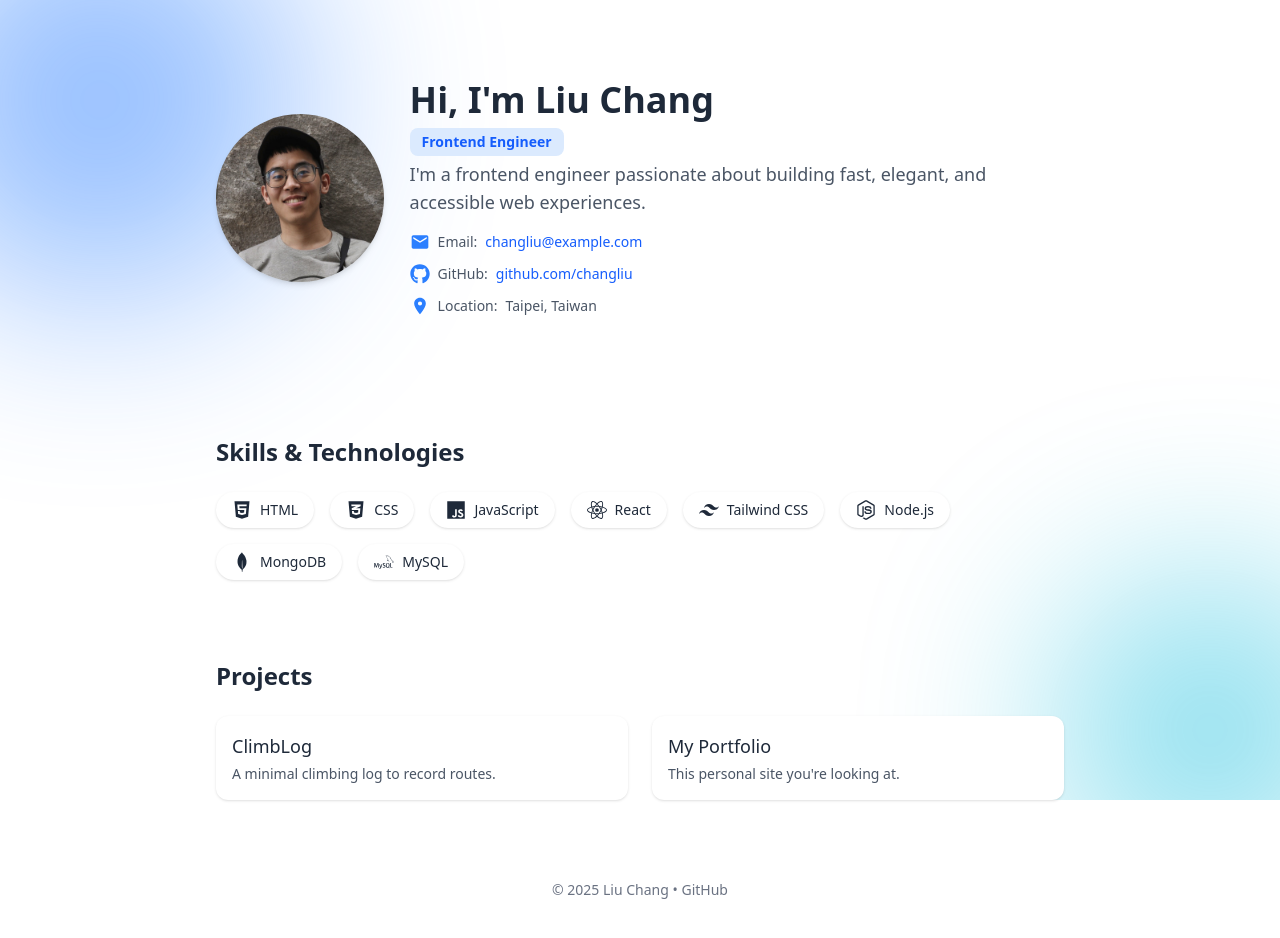
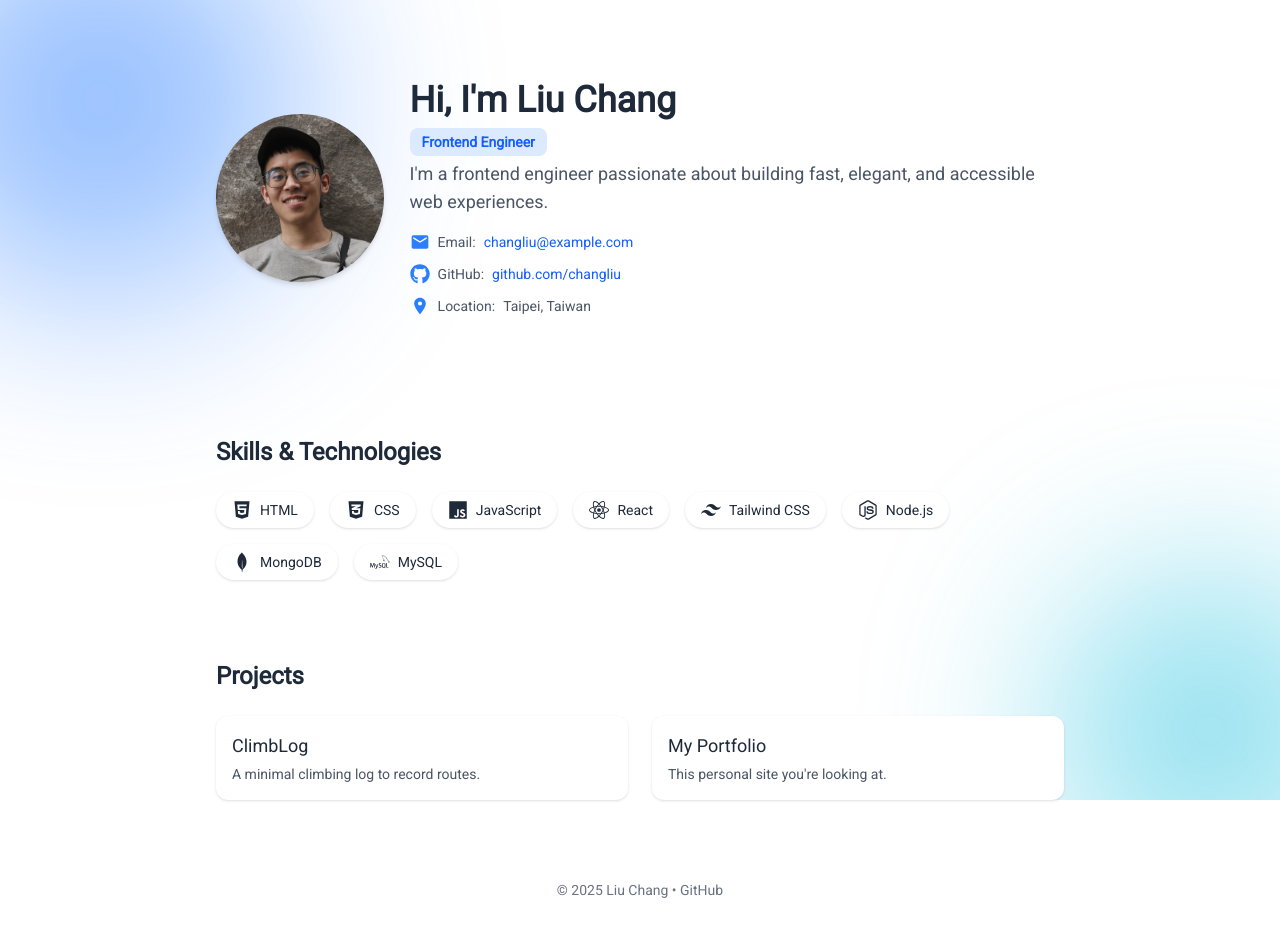
Before and after one commit to richard85501/my-website, a React (Vite) app: page / in a window 1280 px wide. Built offline with nearby package versions, Linux system fonts and the light colour scheme.

Commit message:
feat: font family

```diff
--- a/src/App.css
+++ b/src/App.css
@@ -1,4 +1,8 @@
 @import "tailwindcss";
+
+@theme {
+  --font-sans: "Roboto", "sans-serif";
+}
 
 #root {
   /* max-width: 1280px; */
--- a/src/App.tsx
+++ b/src/App.tsx
@@ -19,9 +19,7 @@ function Portfolio() {
 
           {/* 文字區塊：佔8份 */}
           <div className="basis-8/10">
-            <h1 className="text-4xl font-bold mb-2 font-roboto">
-              Hi, I'm Liu Chang
-            </h1>
+            <h1 className="text-4xl font-bold mb-2">Hi, I'm Liu Chang</h1>
             <h2 className="text-sm text-blue-600 mb-1 inline-block bg-blue-100 rounded-lg px-3 py-1 font-bold">
               Frontend Engineer
             </h2>
--- a/tailwind.config.js
+++ b/tailwind.config.js
@@ -1,12 +1,16 @@
+// tailwind.config.js
 /** @type {import('tailwindcss').Config} */
-module.exports = {
+export default {
   content: [
-    './src/**/*.{js,jsx,ts,tsx,html}', // 你的原始碼路徑，自行調整
+    './src/**/*.{js,jsx,ts,tsx,html}',
   ],
-   theme: {
+  theme: {
     extend: {
-      fontFamily: {
-        roboto: ['Roboto', 'sans-serif'],
+      // fontFamily: {
+      //   roboto: ['Roboto', 'sans-serif'],
+      // },
+       fontFamily: {
+        sans: ['Roboto', 'sans-serif'], // ← 整個網站的 sans-serif 字體改成 Roboto
       },
     },
   },
```
